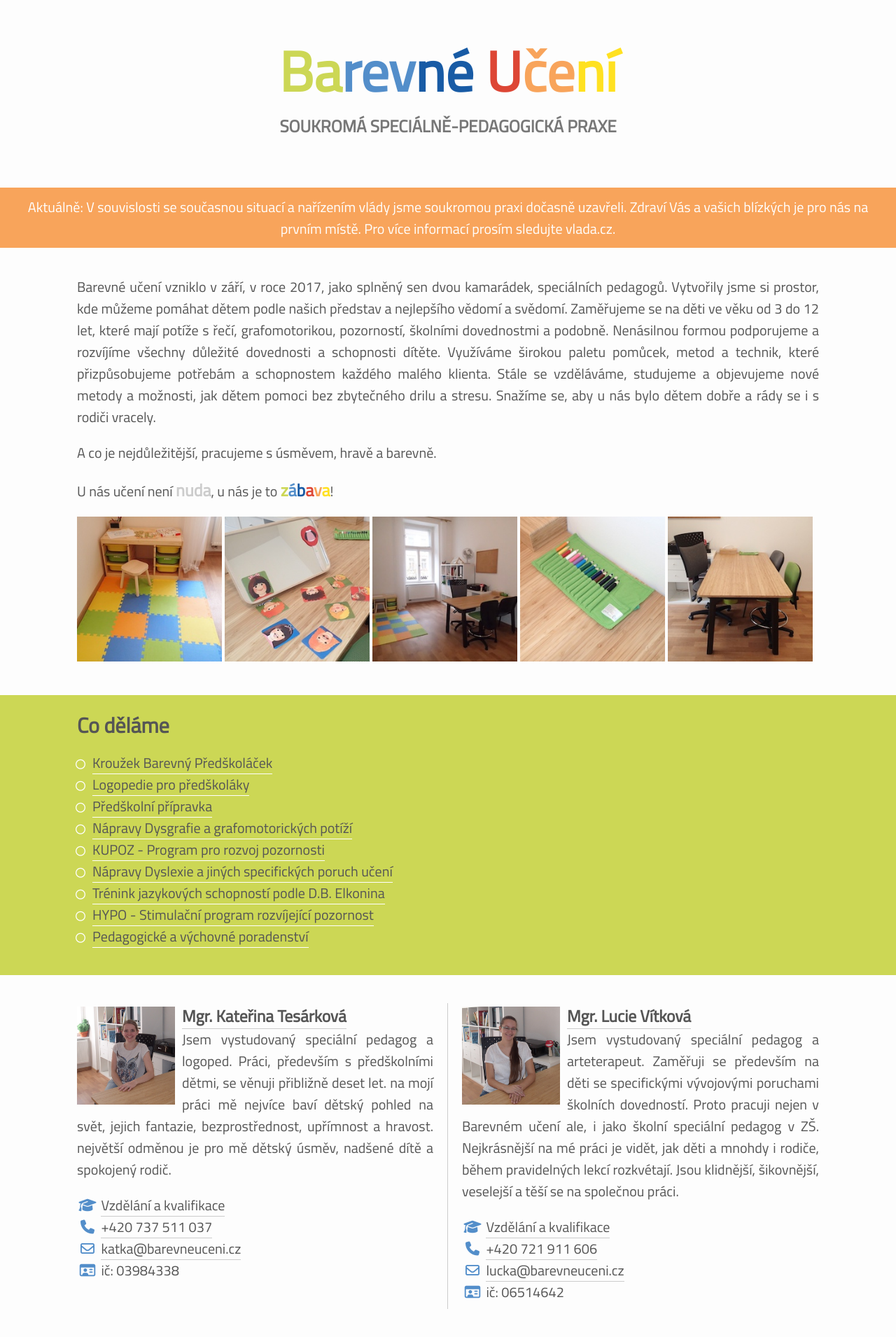
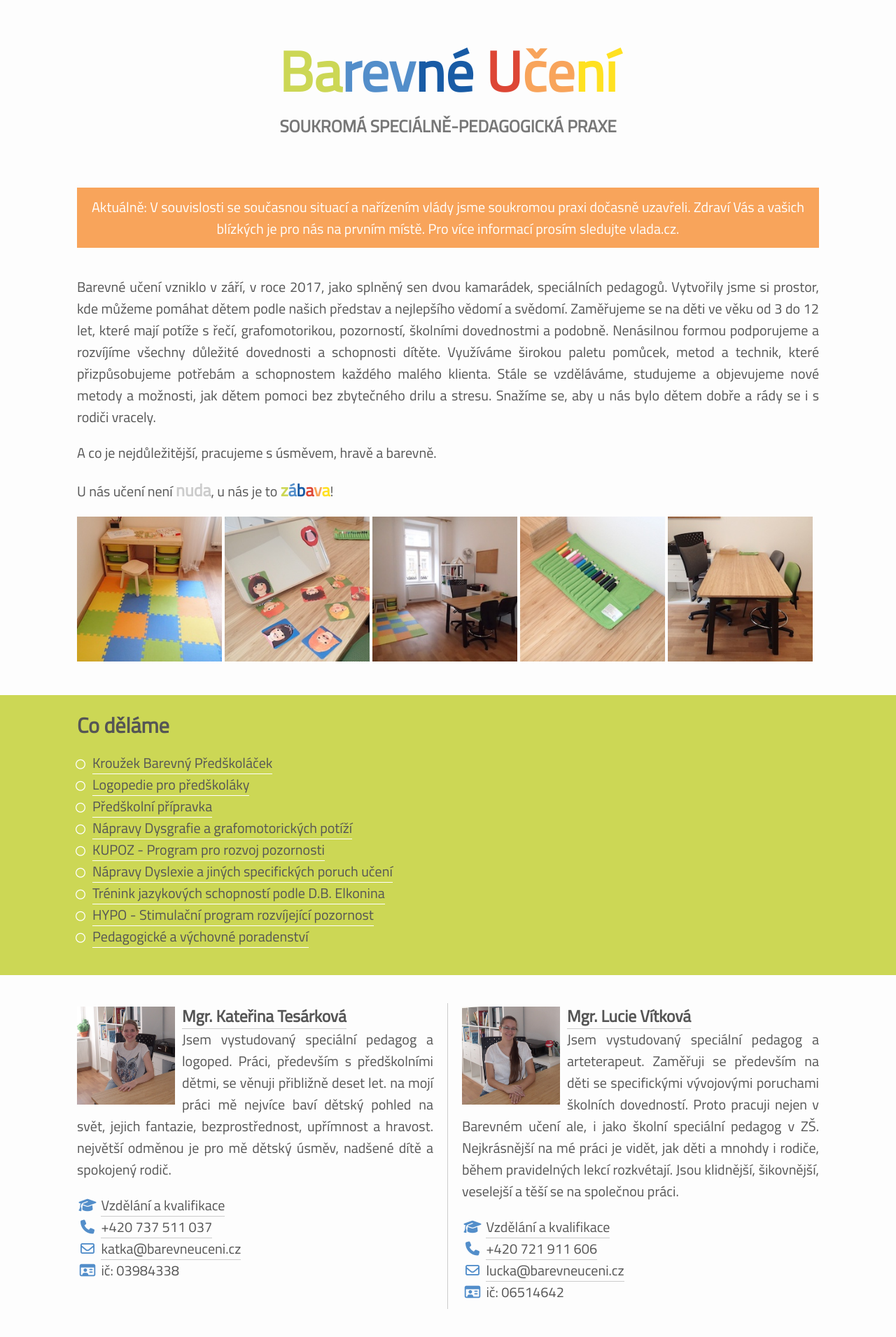
Before and after one commit to JakubTesarek/barevneuceni.cz, a Jekyll site: the page built from index.html, in a window 1280 px wide. Shown: the top 1910 px of the page at 70% size. Built offline with Jekyll 4.4.1, drawn with Linux system fonts in a browser that asks for light colours; nearby versions of some CDN libraries.

Commit message:
Update index.html

```diff
--- a/index.html
+++ b/index.html
@@ -21,13 +21,13 @@ changefreq: daily
 </header>
 
 <section class="strip" id="o-nas">
-	<a class="button" style="margin-bottom: 2em" href="https://vlada.cz">
-		Aktuálně: V souvislosti se současnou situací a nařízením vlády jsme soukromou praxi dočasně uzavřeli.
-		Zdraví Vás a vašich blízkých je pro nás na prvním místě. Pro více informací prosím sledujte vlada.cz.
-	</a>
+	<div class="container">
+		<a class="button" style="margin-bottom: 2em" href="https://vlada.cz">
+			Aktuálně: V souvislosti se současnou situací a nařízením vlády jsme soukromou praxi dočasně uzavřeli.
+			Zdraví Vás a vašich blízkých je pro nás na prvním místě. Pro více informací prosím sledujte vlada.cz.
+		</a>
 
 
-	<div class="container">
 		<p>Barevné učení vzniklo v září, v roce 2017, jako splněný sen dvou kamarádek, speciálních pedagogů. Vytvořily jsme si prostor, kde můžeme pomáhat dětem podle našich představ a nejlepšího vědomí a svědomí. Zaměřujeme se na děti ve věku od 3 do 12 let, které mají potíže s řečí, grafomotorikou, pozorností, školními dovednostmi a podobně. Nenásilnou formou podporujeme a rozvíjíme všechny důležité dovednosti a schopnosti dítěte. Využíváme širokou paletu pomůcek, metod a technik, které přizpůsobujeme potřebám a schopnostem každého malého klienta. Stále se vzděláváme, studujeme a objevujeme nové metody a možnosti, jak dětem pomoci bez zbytečného drilu a stresu. Snažíme se, aby u nás bylo dětem dobře a rády se i s rodiči vracely.</p>
 
 		<p>A co je nejdůležitější, pracujeme s úsměvem, hravě a barevně.</p>
```
